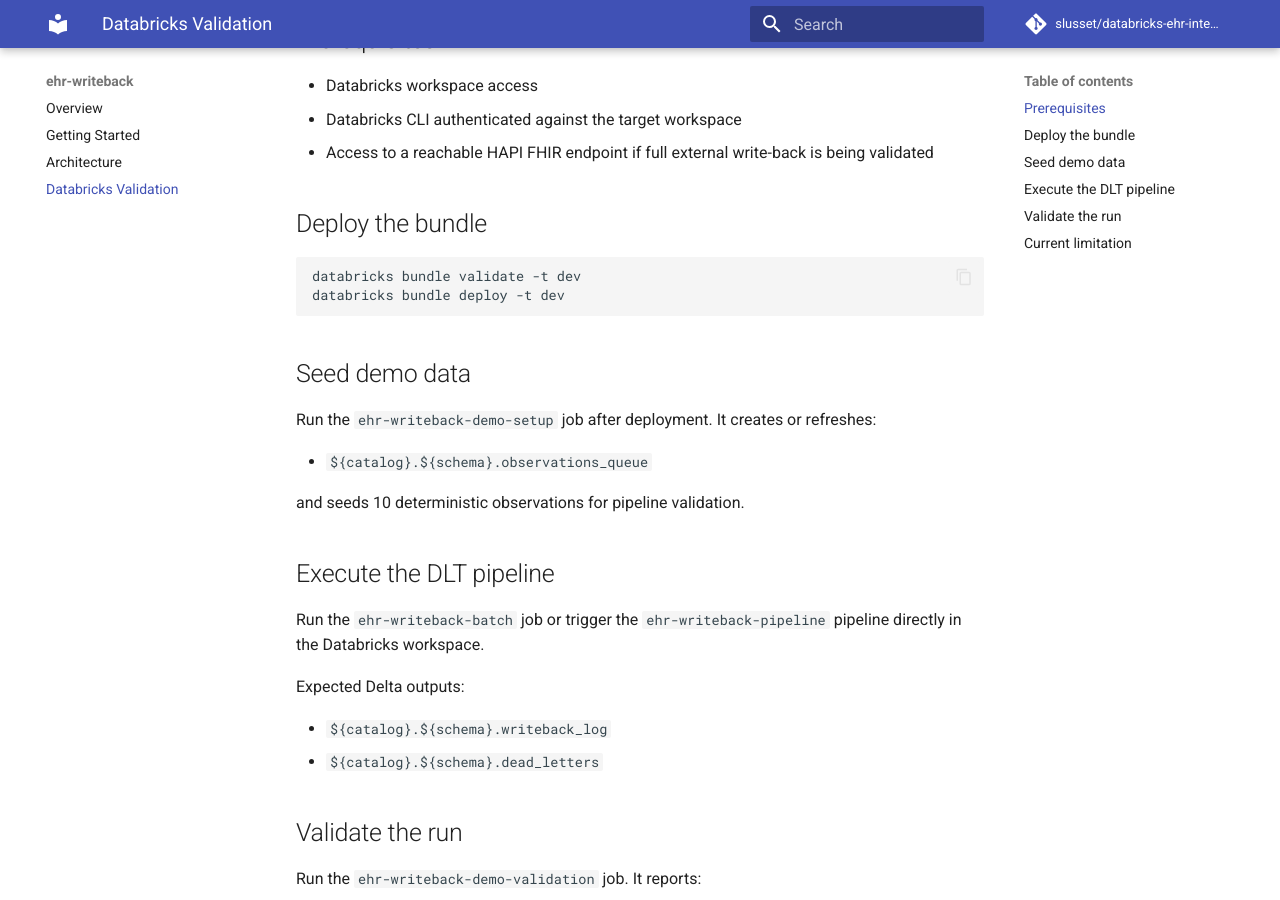
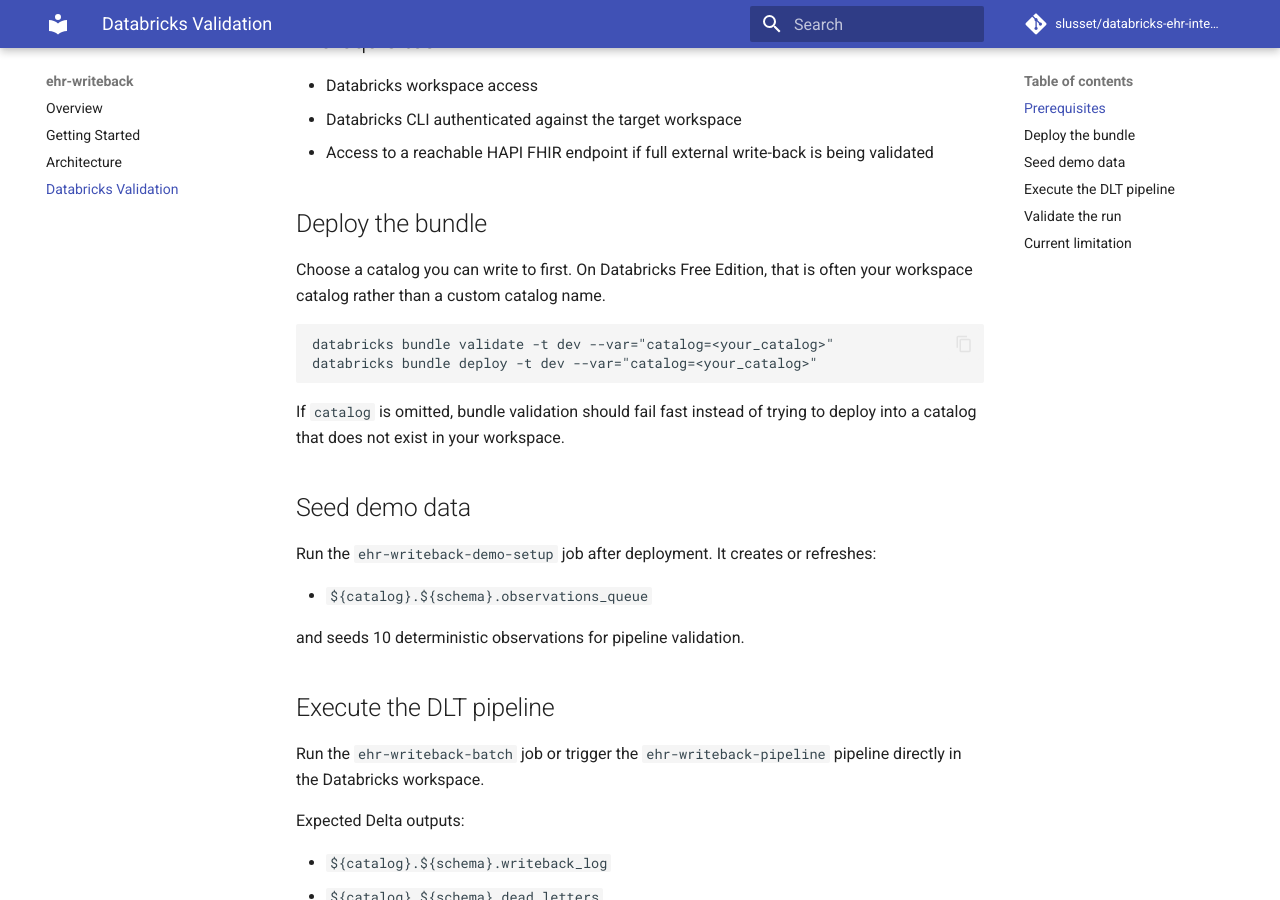
Before and after one commit to slusset/databricks-ehr-integration-core, an MkDocs documentation site: the page built from docs/databricks-validation.md, in a window 1280 px wide and 900 px high, scrolled down 399 px. Built offline with MkDocs 1.6.1 and Material for MkDocs 9.7.7, drawn with Linux system fonts in a browser that asks for light colours; comment, search, counter and statistics services are not loaded.

Commit message:
Make bundle catalog explicit for Free Edition

````diff
--- a/docs/databricks-validation.md
+++ b/docs/databricks-validation.md
@@ -16,10 +16,16 @@
 
 ## Deploy the bundle
 
+Choose a catalog you can write to first. On Databricks Free Edition, that is
+often your workspace catalog rather than a custom catalog name.
+
 ```bash
-databricks bundle validate -t dev
-databricks bundle deploy -t dev
+databricks bundle validate -t dev --var="catalog=<your_catalog>"
+databricks bundle deploy -t dev --var="catalog=<your_catalog>"
 ```
+
+If `catalog` is omitted, bundle validation should fail fast instead of trying to
+deploy into a catalog that does not exist in your workspace.
 
 ## Seed demo data
 
````
Also changed, not shown: README.md (+1 -1 lines), databricks.yml (+1 -9 lines).
